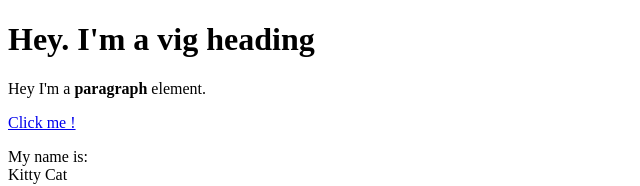
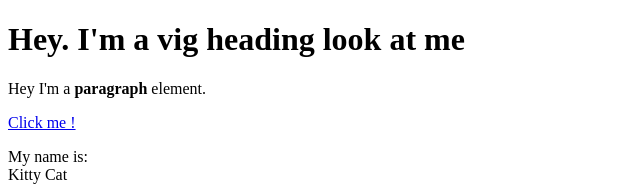
Before and after one commit to andreitimpea/ProgettoWeb, a plain HTML site: page test.html in a window 1280 px wide. Shown: the top 186 px of the page, without its empty margins (0-640 px from the left). Drawn offline with Linux system fonts and the light colour scheme.

Commit message:
Update test.html

```diff
--- a/test.html
+++ b/test.html
@@ -4,7 +4,7 @@
 	<title>Test page</title>
 </head>
 <body>
-	<h1>Hey. I'm a vig heading</h1>
+	<h1>Hey. I'm a vig heading look at me</h1>
 	<p>Hey I'm a <b>paragraph</b> element.</p>
 	<a href="https://google.com" target="_blank" title="Let's go to google !">Click me !</a>
 	<p>My name is:<br>
```
